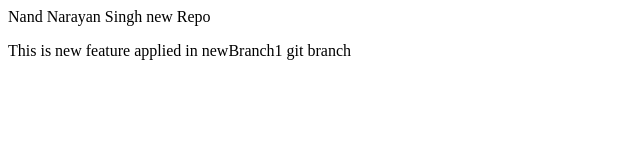
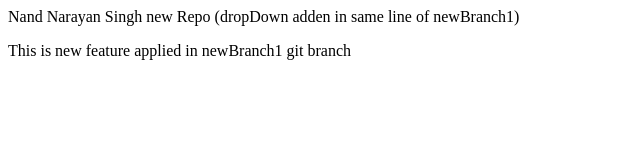
Before and after one commit to nandnrnsingh/localrepo, a plain HTML site: page index.html in a window 1280 px wide. Shown: the whole page, without its empty margins (0-640 px from the left). Drawn offline with Linux system fonts and the light colour scheme.

Commit message:
add dropdown in newBranch1

```diff
--- a/index.html
+++ b/index.html
@@ -1,3 +1,3 @@
-<p>Nand Narayan Singh new Repo</p>
+<p>Nand Narayan Singh new Repo (dropDown adden in same line of newBranch1)</p>
 
 <p>This is new feature applied in newBranch1 git branch</p>
```
